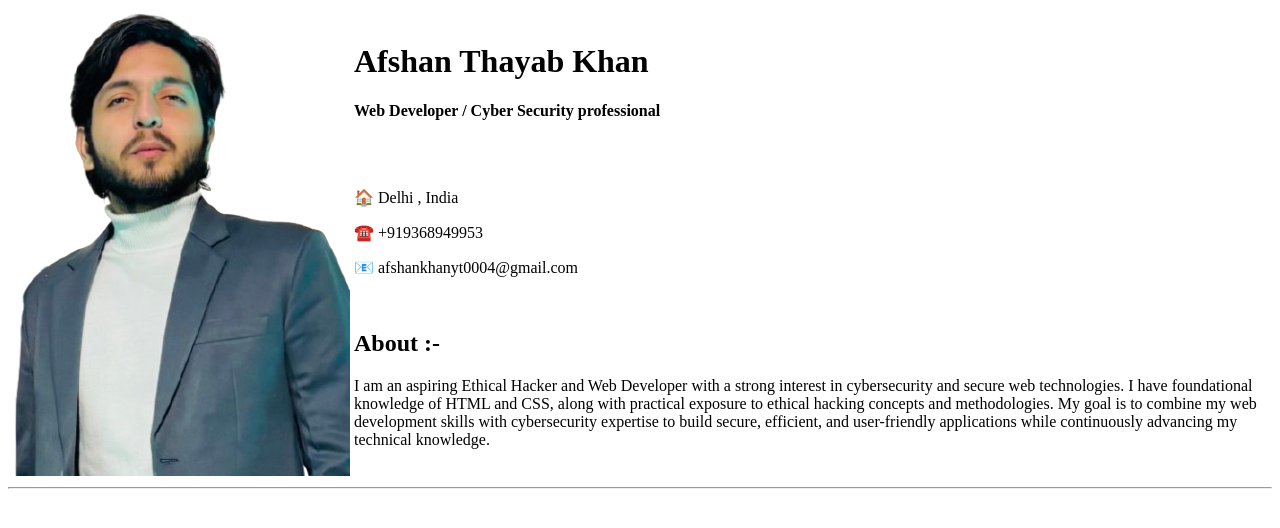
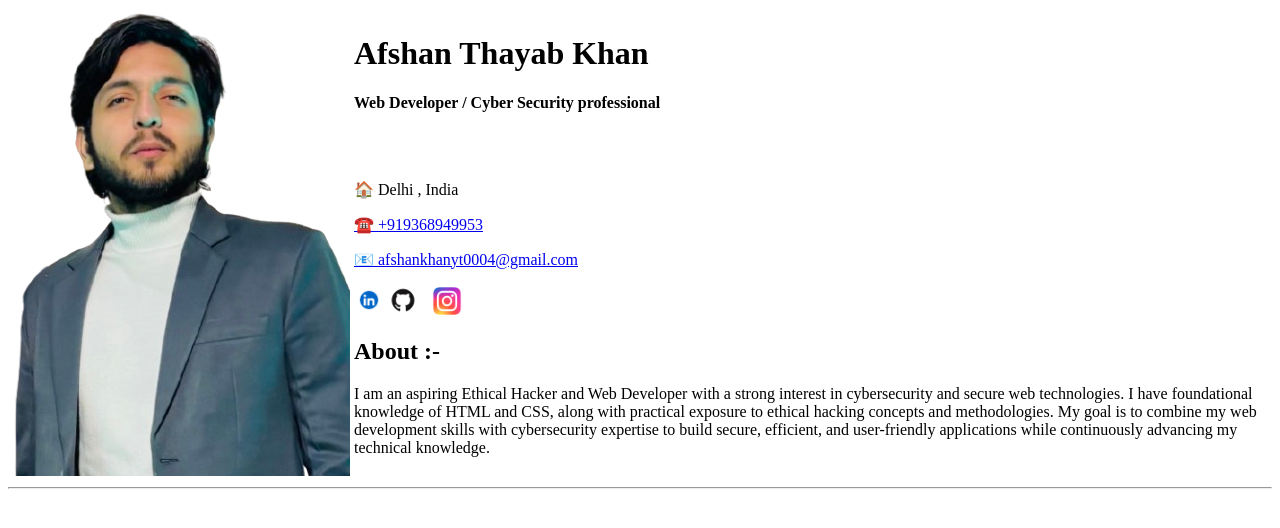
Before and after one commit to thafshan/Resume, a plain HTML site: page index.html in a window 1280 px wide. Drawn offline with Linux system fonts and the light colour scheme.

Commit message:
profileupdates

```diff
--- a/index.html
+++ b/index.html
@@ -15,8 +15,11 @@
     <br>
     <br>
     <p>🏠 Delhi , India</p>
-    <p>☎️ +919368949953</p>
-    <p>📧 afshankhanyt0004@gmail.com</p>
+    <a href="tel:+919368949953"><p>☎️ +919368949953</p></a>
+    <a href="mailto:afshankhanyt0004@gmail.com"><p>📧 afshankhanyt0004@gmail.com</p></a>
+    <a href="https://www.linkedin.com/in/iamafshaaan/"><img src="linkedin image.webp" alt="linkedin" height="30px"></a>
+    <a href="https://github.com/thafshan"><img src="Github image.png" alt="Github" height="30px"></a>
+    <a href="https://www.instagram.com/iamafshx_xn/"><img src="insta logo.png" alt="instagram" height="28px"></a>
 <br>
 <h2>About :-</h2>
 <p>I am an aspiring Ethical Hacker and Web Developer with a strong interest in cybersecurity and secure web technologies. I have foundational knowledge of HTML and CSS, along with practical exposure to ethical hacking concepts and methodologies. My goal is to combine my web development skills with cybersecurity expertise to build secure, efficient, and user-friendly applications while continuously advancing my technical knowledge.</p>
```
Also changed, not shown: Github image.png (added), insta logo.png (added), linkedin image.webp (added).
